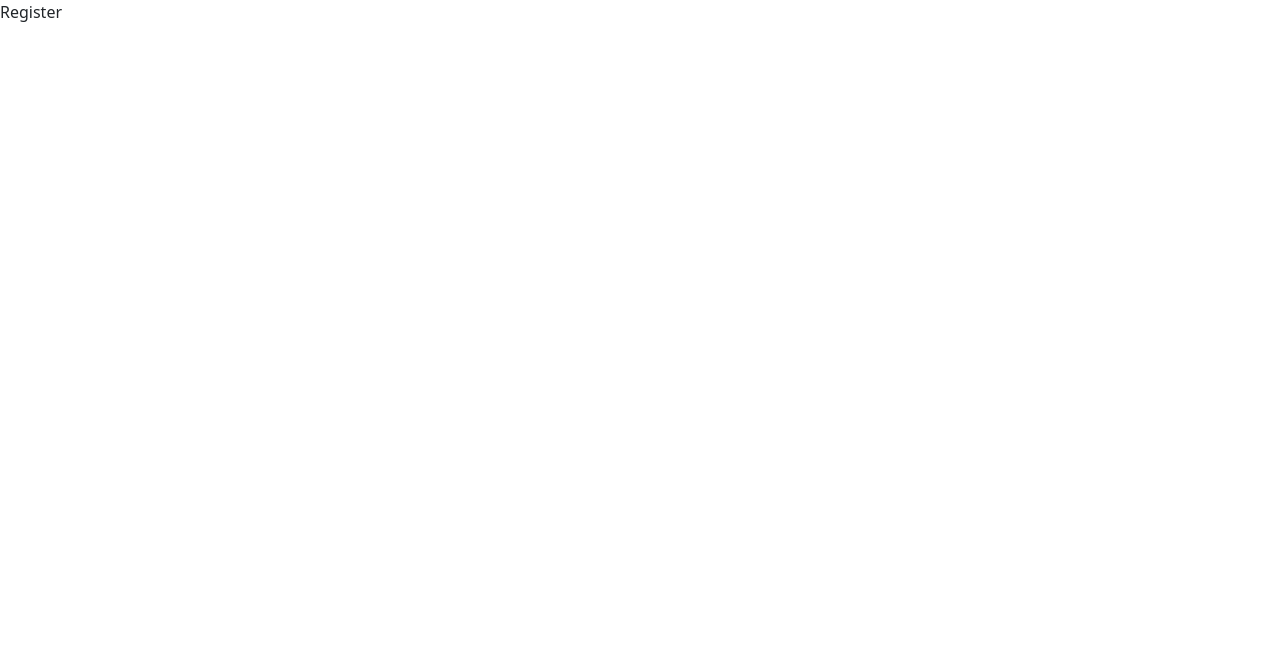
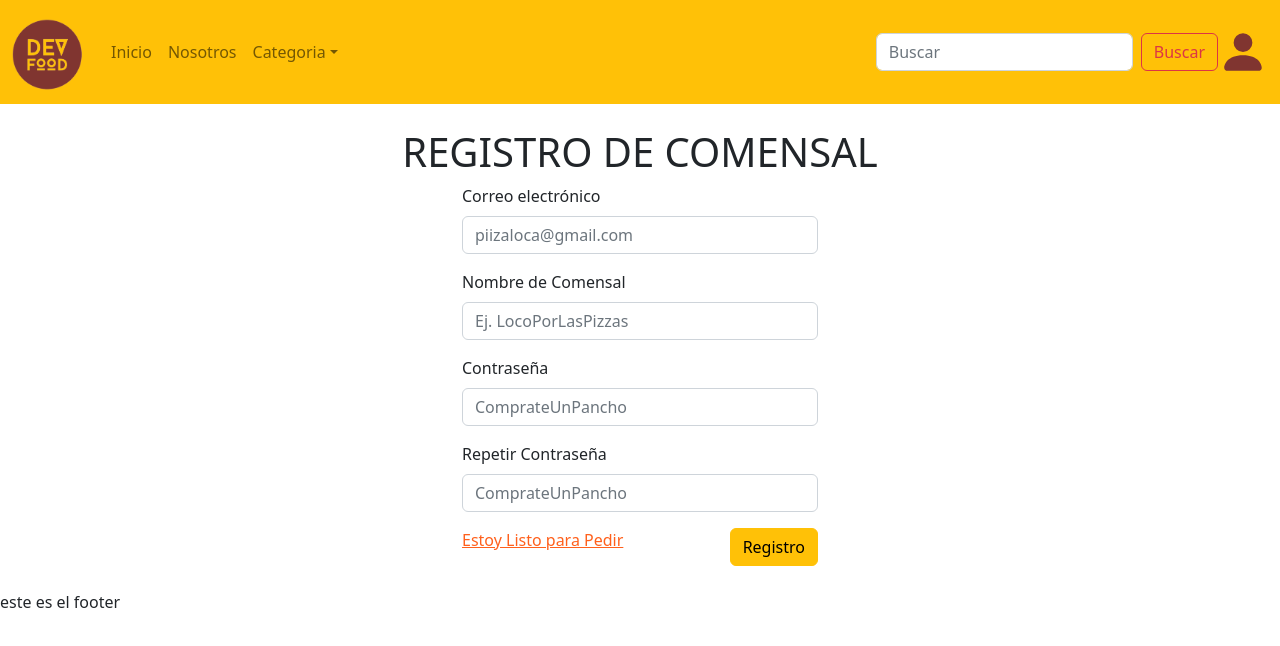
Before and after one commit to Gonzalof90/3erProyecto_31I, a React (Vite) app: page /Register in a window 1280 px wide. Shown: the top 646 px of the page. Built offline with nearby package versions, Linux system fonts and the light colour scheme; no server answers.

Commit message:
register

```diff
--- a/package.json
+++ b/package.json
@@ -10,6 +10,7 @@
     "preview": "vite preview"
   },
   "dependencies": {
+    "bcryptjs": "^2.4.3",
     "bootstrap": "^5.2.3",
     "cdbreact": "^1.5.15",
     "react": "^18.2.0",
--- a/src/page/Register.jsx
+++ b/src/page/Register.jsx
@@ -1,5 +1,162 @@
+import { Layout } from "../Layouts/layout";
+import { Button, Col, Container, Form, Row } from "react-bootstrap";
+import styled from "styled-components";
+import { Link, useNavigate } from "react-router-dom";
+import { useState } from "react";
+import bcrypt from 'bcryptjs'
+import Swal from "sweetalert2";
+import withReactContent from "sweetalert2-react-content";
+const HOST_SERVER = import.meta.env.VITE_HOST_SERVER;
+const ContainerButton = styled.div`
+  display: flex;
+  justify-content: space-between;
+`;
+
+const LinkComponent = styled(Link)`
+  color: #ff601c;
+  transition: 0.35s;
+  &:hover {
+    color: #ffb80b;
+  }
+`;
 export const Register = () => {
-    return (
-      <div>Register</div>
-    )
-  }
+  const redirect = useNavigate()
+  const [email, setEmail] = useState("");
+  const [username, setUsername] = useState("");
+  const [password, setPassword] = useState("");
+  const [password2, setPassword2] = useState("");
+  const [error, setError] = useState('')
+
+  const swal = withReactContent(Swal)
+
+  /* handlers */
+  const handleChangeEmail = (e) => {
+    setEmail(e.target.value);
+  };
+
+  const handleChangeUsername = (e) => {
+    setUsername(e.target.value);
+  };
+
+  const handleChangePassword = (e) => {
+    setPassword(e.target.value);
+  };
+
+  const handleChangePassword2 = (e) => {
+    setPassword2(e.target.value);
+  };
+
+  const handleSubmit = async (e) => {
+    e.preventDefault();
+
+    if (!email || !username || !password || !password2) {
+      setError("Todos los campos son obligatorios")
+      return
+    }
+
+    if (password !== password2) {
+      setError("Las contraseñas no coinciden")
+      return
+    }
+
+    error ? setError('') : null
+    const newUser = {
+      username ,
+      email,
+      password: bcrypt.hashSync(password),
+      rol: "REGULAR",
+      avatar:
+        "https://as2.ftcdn.net/v2/jpg/03/31/69/91/1000_F_331699188_lRpvqxO5QRtwOM05gR50ImaaJgBx68vi.jpg",
+      available: false
+    };
+
+    fetch(`${HOST_SERVER}/users/register`, {
+      method: "POST",
+      headers: {
+        "Content-Type": "application/json",
+      },
+      body: JSON.stringify(newUser),
+    })
+      .then(res => res.json())
+      .then(response => {
+        if (!response.ok) {
+          setError(response.message)
+          return
+        }
+
+        swal.fire({
+          title: response.message,
+          text: response.message2,
+          icon: 'success',
+          showConfirmButton: false,
+          timer: 5000
+        }).then(() => {
+          redirect('/')
+        })
+      })
+
+  };
+
+  return (
+    <Layout>
+      <Container className="my-4">
+        <Row>
+          <Col lg={{ span: 6, offset: 3 }} md={{ span: 6, offset: 3 }}>
+            <h1 className="text-center">REGISTRO DE COMENSAL</h1>
+          </Col>
+          <Col lg={{ span: 4, offset: 4 }} md={{ span: 6, offset: 3 }}>
+            <Form onSubmit={handleSubmit}>
+              <Form.Group className="mb-3" controlId="formBasicEmail">
+                <Form.Label>Correo electrónico</Form.Label>
+                <Form.Control
+                  type="email"
+                  placeholder="piizaloca@gmail.com"
+                  value={email}
+                  onChange={handleChangeEmail}
+                />
+              </Form.Group>
+
+              <Form.Group className="mb-3" controlId="formBasicEmail">
+                <Form.Label>Nombre de Comensal</Form.Label>
+                <Form.Control
+                  type="text"
+                  value={username}
+                  onChange={handleChangeUsername}
+                  placeholder="Ej. LocoPorLasPizzas"
+                />
+              </Form.Group>
+
+              <Form.Group className="mb-3" controlId="formBasicPassword">
+                <Form.Label>Contraseña</Form.Label>
+                <Form.Control
+                  type="password"
+                  value={password}
+                  onChange={handleChangePassword}
+                  placeholder="ComprateUnPancho"
+                />
+              </Form.Group>
+
+              <Form.Group className="mb-3" controlId="formBasicPassword">
+                <Form.Label>Repetir Contraseña</Form.Label>
+                <Form.Control
+                  type="password"
+                  value={password2}
+                  onChange={handleChangePassword2}
+                  placeholder="ComprateUnPancho"
+                />
+              </Form.Group>
+              <p className="text-danger">{error}</p>
+              <ContainerButton>
+                <LinkComponent to="/login">Estoy Listo para Pedir </LinkComponent>
+
+                <Button variant="warning" type="submit">
+                  Registro
+                </Button>
+              </ContainerButton>
+            </Form>
+          </Col>
+        </Row>
+      </Container>
+    </Layout>
+  );
+};
```
Also changed, not shown: 1 other file (tests, documents, lock files or other folders).
